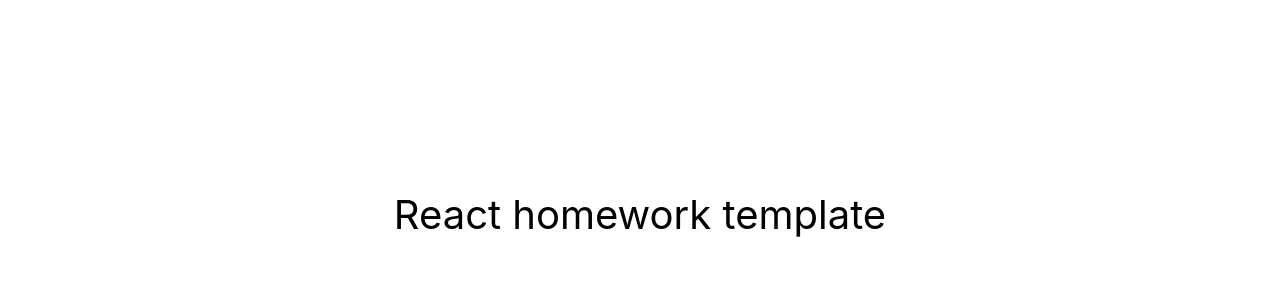
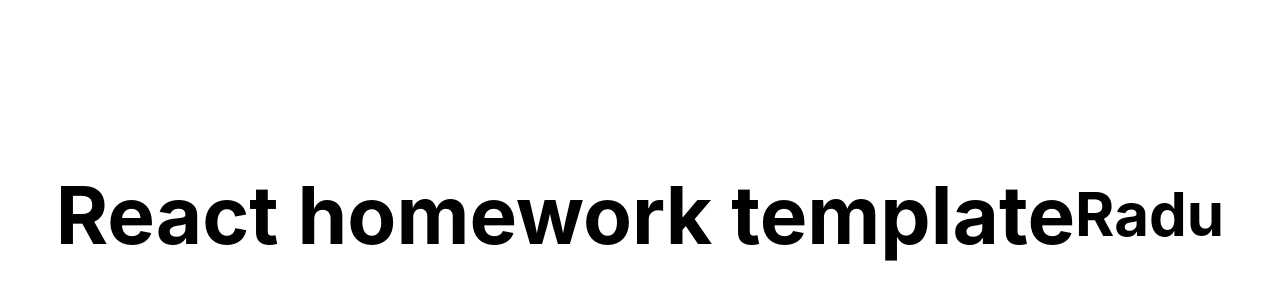
Before and after one commit to turbomatrixxxl/University-React.Js, a React (Create React App) app: page / in a window 1280 px wide. Shown: the part 186-486 px from the top of the page. Built offline with nearby package versions, Linux system fonts and the light colour scheme.

Commit message:
Update App.jsx

```diff
--- a/src/components/App.jsx
+++ b/src/components/App.jsx
@@ -7,10 +7,11 @@
         justifyContent: 'center',
         alignItems: 'center',
         fontSize: 40,
-        color: '#010101'
+        color: '#010101',
       }}
     >
-      React homework template
+      <h1>React homework template</h1>
+      <h2>Radu</h2>
     </div>
   );
 };
```
